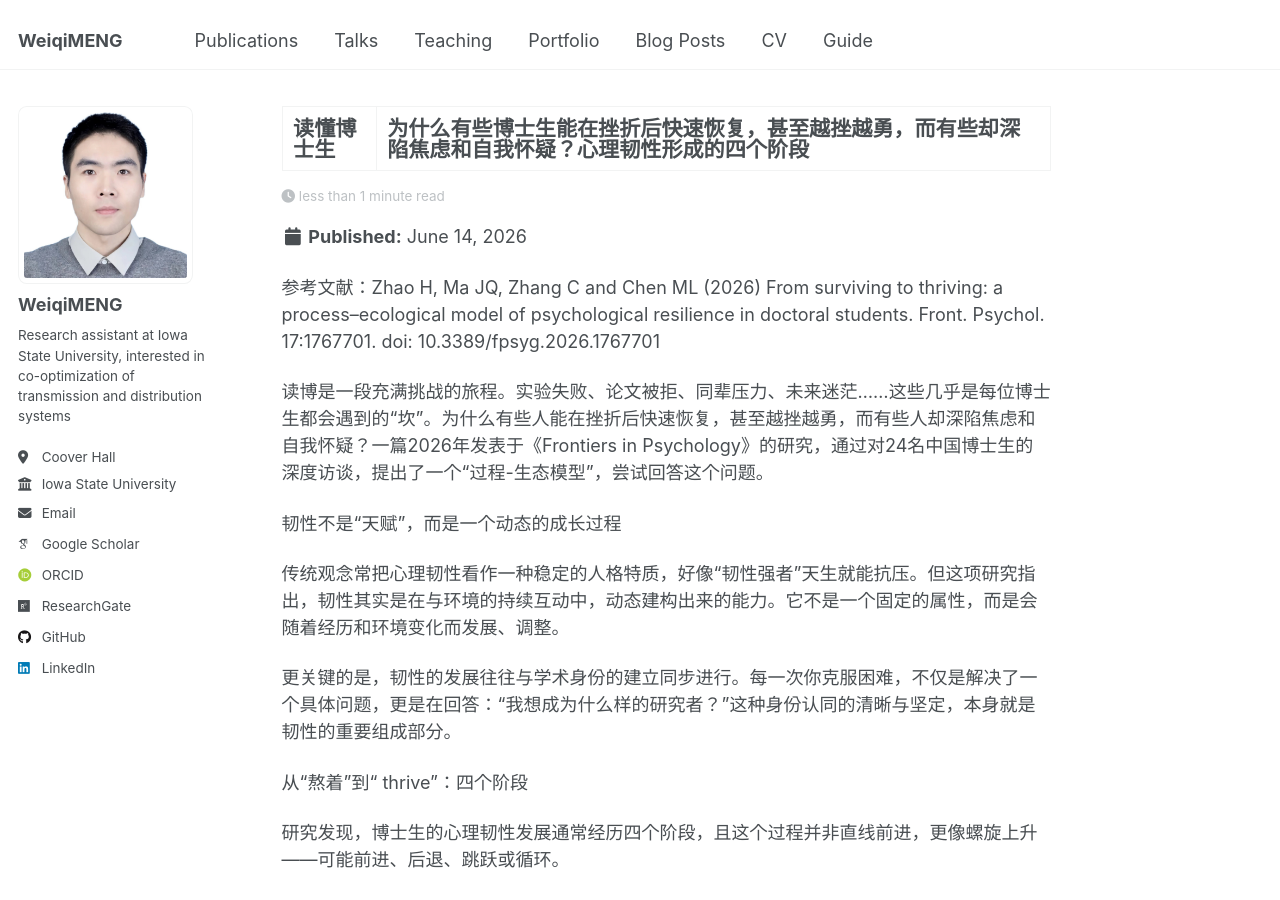
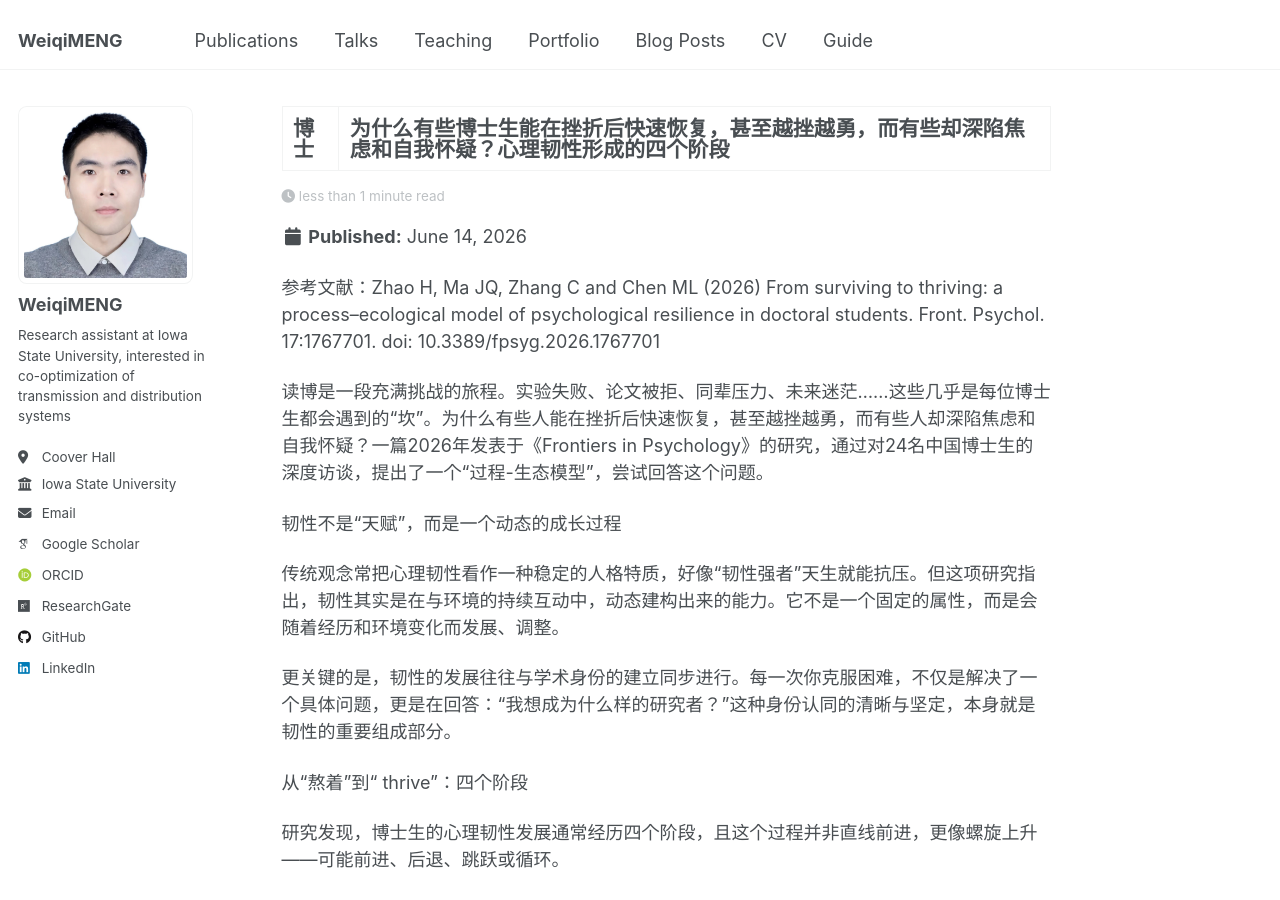
Before and after one commit to mengweiqi7/mengweiqi7.github.io, a Jekyll site: the page built from _posts/2012-08-14-blog-post-1.md, in a window 1280 px wide and 900 px high. Built offline with Jekyll 4.4.1, drawn with Linux system fonts in a browser that asks for light colours; some web fonts are replaced.

Commit message:
Update title of blog post for clarity

```diff
--- a/_posts/2012-08-14-blog-post-1.md
+++ b/_posts/2012-08-14-blog-post-1.md
@@ -1,5 +1,5 @@
 ---
-title: '读懂博士生 | 为什么有些博士生能在挫折后快速恢复，甚至越挫越勇，而有些却深陷焦虑和自我怀疑？心理韧性形成的四个阶段'
+title: '博士 | 为什么有些博士生能在挫折后快速恢复，甚至越挫越勇，而有些却深陷焦虑和自我怀疑？心理韧性形成的四个阶段'
 date: 2026-06-14
 permalink: /posts/2026/06/blog-post-1/
 tags:
```
